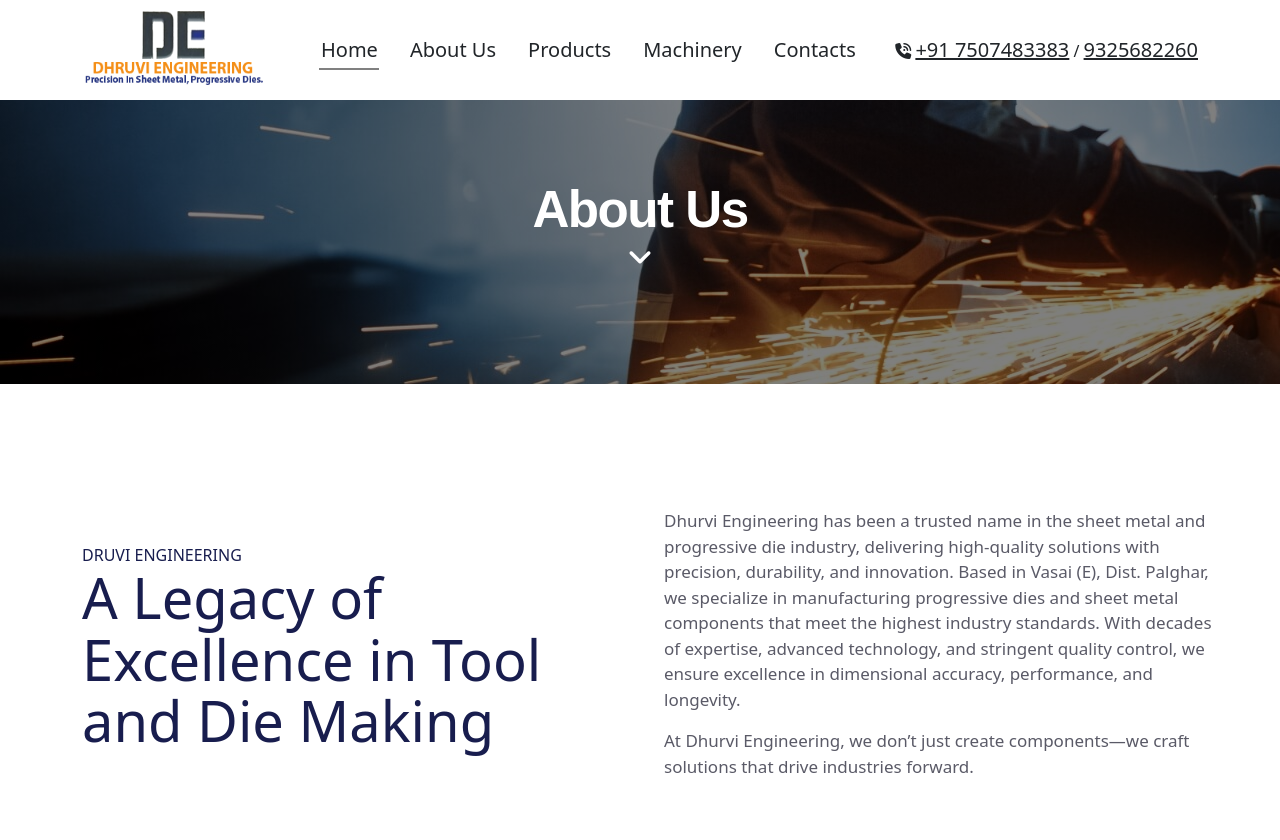
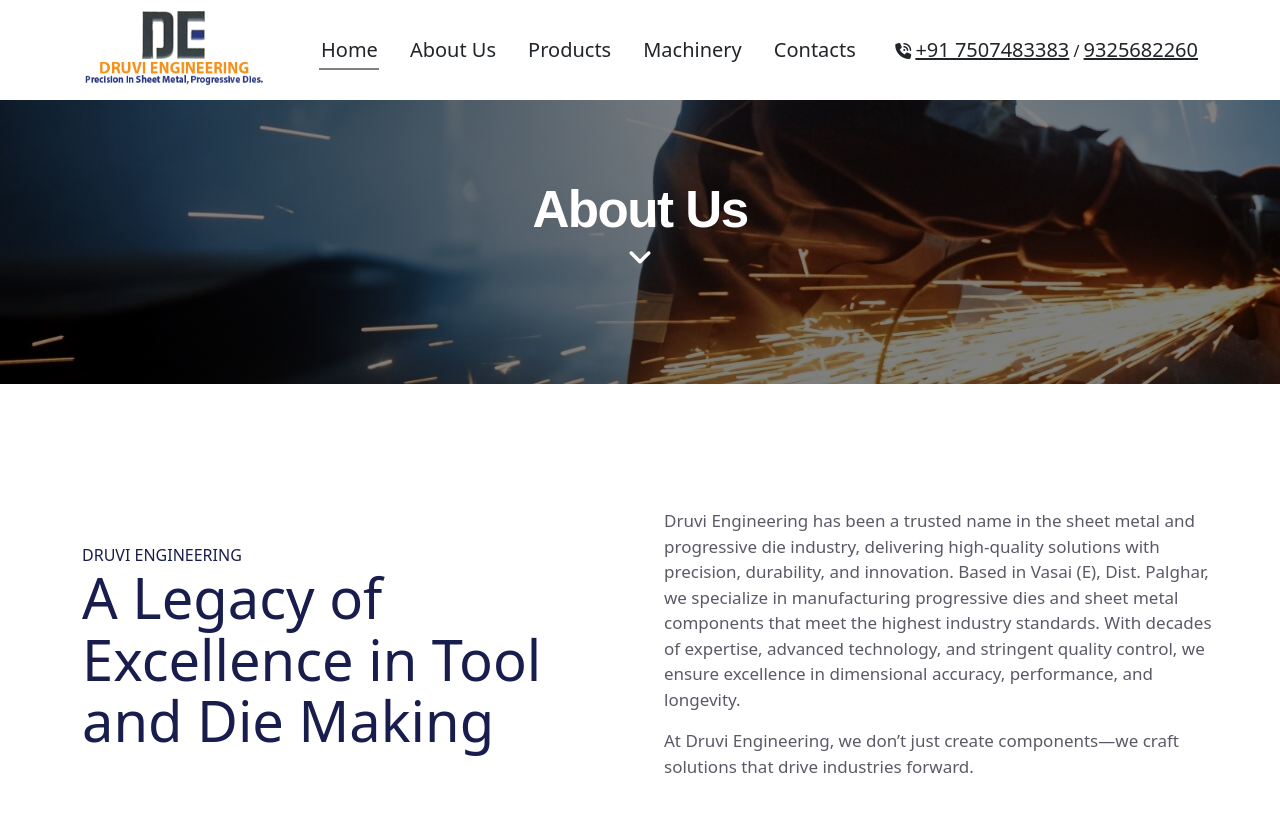
Before and after one commit to rishu0005/dhurvi_engineering, a PHP site: page /about.php in a window 1280 px wide. Shown: the top 840 px of the page. Run offline with PHP 8.4, Linux system fonts and the light colour scheme; some libraries are stand-ins or nearby versions.

Commit message:
dhruvi ka nam karan

```diff
--- a/about.php
+++ b/about.php
@@ -16,9 +16,9 @@
         </div>
         <div class="col-md-6">
         <p class="offer-p fs-7">
- Dhurvi Engineering has been a trusted name in the sheet metal and progressive die industry, delivering high-quality solutions with precision, durability, and innovation. Based in Vasai (E), Dist. Palghar, we specialize in manufacturing progressive dies and sheet metal components that meet the highest industry standards. With decades of expertise, advanced technology, and stringent quality control, we ensure excellence in dimensional accuracy, performance, and longevity.
+ Druvi Engineering has been a trusted name in the sheet metal and progressive die industry, delivering high-quality solutions with precision, durability, and innovation. Based in Vasai (E), Dist. Palghar, we specialize in manufacturing progressive dies and sheet metal components that meet the highest industry standards. With decades of expertise, advanced technology, and stringent quality control, we ensure excellence in dimensional accuracy, performance, and longevity.
 </p>
-<p class="offer-p fs-7">At Dhurvi Engineering, we don’t just create components—we craft solutions that drive industries forward.</p>
+<p class="offer-p fs-7">At Druvi Engineering, we don’t just create components—we craft solutions that drive industries forward.</p>
   </div>
         </div>
     </div>
@@ -359,11 +359,11 @@
      <div class="container">
          <div class="row">
              <div class="col-lg-6">
-                <span class="offer-span">The Heart of Dhurvi Engineering</span>
+                <span class="offer-span">The Heart of Druvi Engineering</span>
                 <h2 class="offer-h">Our Workforce, Tools And Creations</h2>
              </div>
              <div class="col-lg-6">
-                <p class="offer-p">At Dhurvi Engineering, our success is driven by a skilled workforce, advanced machinery, and top-quality products. Together, they define our commitment to precision, innovation, and excellence. From expert craftsmanship to cutting-edge technology, every component we create meets the highest industry standards.</p>
+                <p class="offer-p">At Druvi Engineering, our success is driven by a skilled workforce, advanced machinery, and top-quality products. Together, they define our commitment to precision, innovation, and excellence. From expert craftsmanship to cutting-edge technology, every component we create meets the highest industry standards.</p>
 
                 <p class="offer-p">
                 Our commitment to craftsmanship and customer satisfaction drives our reputation as a trusted leader in engineering solutions.
--- a/footer.php
+++ b/footer.php
@@ -6,7 +6,7 @@
             <div class="row p-1">
              <div class="col-md-12 col-sm-12">
                 <div class="text-light  mt-5 ">
-                    <h1 class="width">Driven by Excellence, Defined by Perfection: Dhruvi Engineering</h1>
+                    <h1 class="width">Driven by Excellence, Defined by Perfection: Druvi Engineering</h1>
                 </div>
             </div>
 
@@ -66,7 +66,7 @@
 
                 <div class="text-center ">
                     <hr class="border">
-              <p class="color mt-2">Copyright © 2025, All rights are reserved by Dhruvi Engineering and Developed by DeltaSoft.</p>
+              <p class="color mt-2">Copyright © 2025, All rights are reserved by Druvi Engineering and Developed by DeltaSoft.</p>
           </div>
             </div>
 
--- a/index.php
+++ b/index.php
@@ -41,9 +41,9 @@
             <h1 class="offer-h">Unrivaled Mastery in Metal Fabrication</h1>
         </div>
         <div class="col-md-6">
-            <p class="offer-p mt-5 fs-7">Dhruvi Engineering stands at the pinnacle of precision, mastering the art of sheet metal fabrication and progressive die stamping. With an unwavering commitment to excellence, we craft bespoke solutions that blend innovation with timeless durability. </p>
+            <p class="offer-p mt-5 fs-7">Druvi Engineering stands at the pinnacle of precision, mastering the art of sheet metal fabrication and progressive die stamping. With an unwavering commitment to excellence, we craft bespoke solutions that blend innovation with timeless durability. </p>
 
-            <p class="offer-p fs-7">Our state-of-the-art engineering ensures flawless execution, meeting the highest standards of sophistication and efficiency. Elevate your expectations experience the legacy of precision and luxury with Dhruvi Engineering.</p>
+            <p class="offer-p fs-7">Our state-of-the-art engineering ensures flawless execution, meeting the highest standards of sophistication and efficiency. Elevate your expectations experience the legacy of precision and luxury with Druvi Engineering.</p>
         </div>
         </div>
     </div>
@@ -115,7 +115,7 @@
             <div class="d-flex flex-column justify-content-between">
                  <span class="offer-span margin-top">Flawless Execution</span>
            <h1 class="offer-h">World Class quality is our priority </h1>
-           <p class="text-indigo fs-7">At Dhruvi Engineering, world-class quality is our priority, ensuring precision, durability, and excellence in every product. With advanced technology and meticulous craftsmanship, we set new industry standards</p>
+           <p class="text-indigo fs-7">At Druvi Engineering, world-class quality is our priority, ensuring precision, durability, and excellence in every product. With advanced technology and meticulous craftsmanship, we set new industry standards</p>
 
            <div class="d-flex justify-content-centre align-items-center img img-space crd-image ">
                <img src="https://img.freepik.com/free-photo/bearded-shoemaker-glasses-is-creating-new-pair-shoes-using-special-machine_613910-12944.jpg?ga=GA1.1.1643490475.1742809442&semt=ais_hybrid" class="img-fluid h-100  crd-image-top " alt="">
--- a/machinery.php
+++ b/machinery.php
@@ -42,7 +42,7 @@
             <div class="d-flex flex-column justify-content-between">
                  <span class="offer-span margin-top text-white">Our Machines</span>
            <h1 class="offer-h text-white">World Class quality is our priority </h1>
-           <p class="text-white fs-7">At Dhruvi Engineering, world-class quality is our priority, ensuring precision, durability, and excellence in every product. With advanced technology and meticulous craftsmanship, we set new industry standards</p>
+           <p class="text-white fs-7">At Druvi Engineering, world-class quality is our priority, ensuring precision, durability, and excellence in every product. With advanced technology and meticulous craftsmanship, we set new industry standards</p>
 
            <div class="d-flex justify-content-centre align-items-center img img-space crd-image ">
                <img src="./img/workers.jpeg" class="img-fluid h-100 w-100 crd-image-bottom " alt="">
--- a/product.php
+++ b/product.php
@@ -15,9 +15,9 @@
         </div>
         <div class="col-md-6">
             <p class="offer-p fs-7">
-            At Dhurvi Engineering, we specialize in manufacturing high-quality, precision-engineered products that meet industry standards. Our advanced technology, rigorous quality control, and expert craftsmanship ensure durability, performance, and reliability. From custom components to specialized solutions, our products are designed to power industries forward.
+            At Druvi Engineering, we specialize in manufacturing high-quality, precision-engineered products that meet industry standards. Our advanced technology, rigorous quality control, and expert craftsmanship ensure durability, performance, and reliability. From custom components to specialized solutions, our products are designed to power industries forward.
             </p>
-            <p class="offer-p fs-7">At Dhurvi Engineering, we specialize in manufacturing high-quality, precision-engineered products that meet industry standards. Our advanced technology, rigorous quality control, and expert craftsmanship ensure durability, performance, and reliability. From custom components to specialized solutions, our products are designed to power industries forward.</p>
+            <p class="offer-p fs-7">At Druvi Engineering, we specialize in manufacturing high-quality, precision-engineered products that meet industry standards. Our advanced technology, rigorous quality control, and expert craftsmanship ensure durability, performance, and reliability. From custom components to specialized solutions, our products are designed to power industries forward.</p>
         </div>
     </div>
 </div>
```
Also changed, not shown: WhatsApp Image 2025-03-17 at 8.11.11 PM.jpeg (added), img/de-logo.png, 1 other file.
